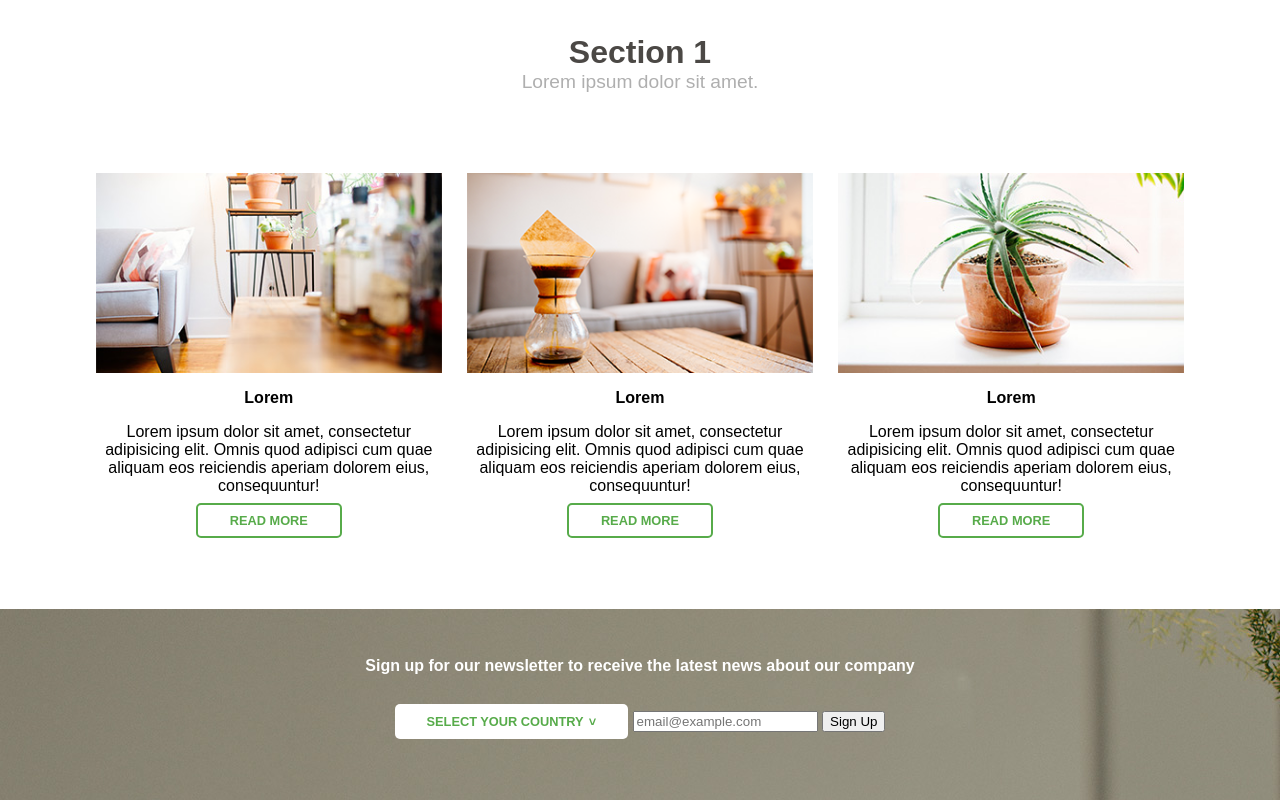
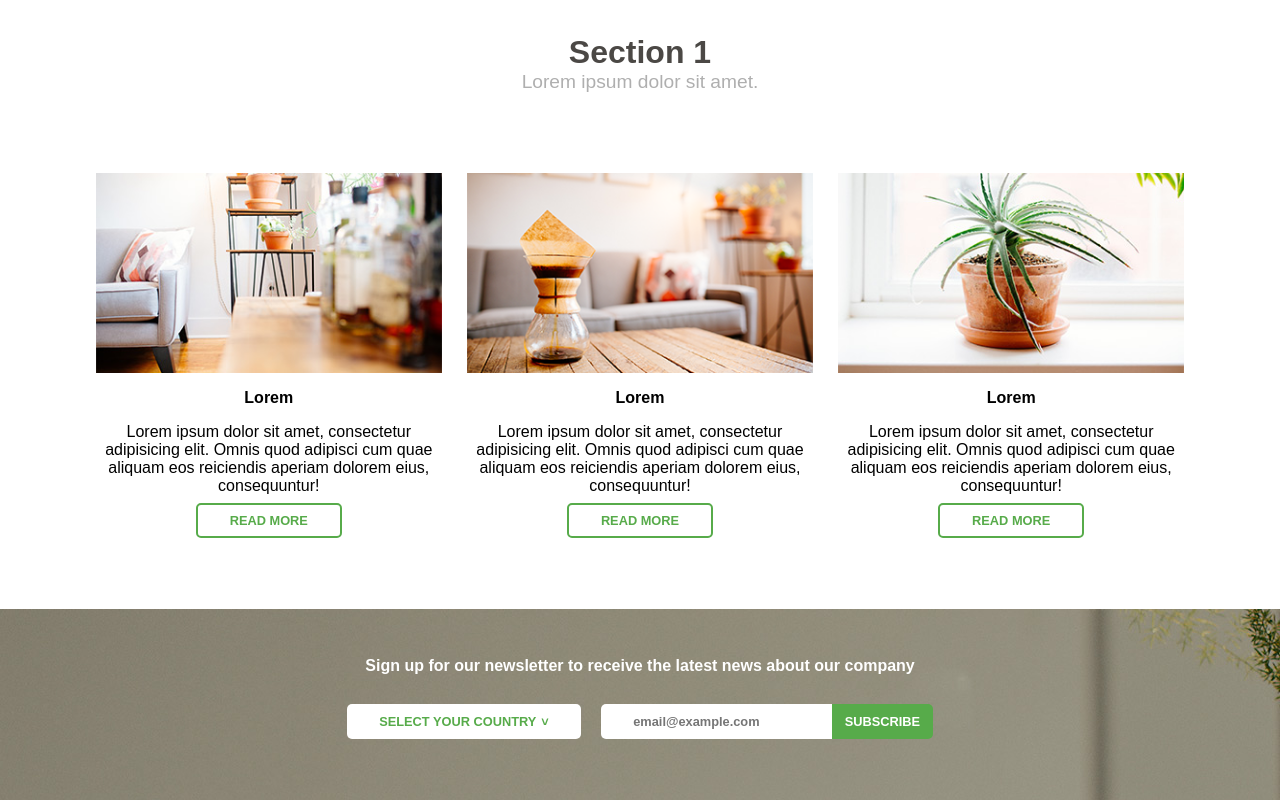
Before and after one commit to jesusoterogomez/kraftedbyus, a plain HTML site: page index.html in a window 1280 px wide. Shown: the part 966-1766 px from the top of the page. Drawn offline with Linux system fonts and the light colour scheme.

Commit message:
Added Email Input Box

```diff
--- a/index.html
+++ b/index.html
@@ -26,7 +26,7 @@
 				</div>
 
 				<div class="cta">
-					<a class="button" href="#" target="_blank">Read More</a>
+					<a class="button-borderless" href="#" target="_blank">Read More</a>
 				</div>
 			</div>
 		</header>
@@ -57,20 +57,19 @@
 					<p>Lorem ipsum dolor sit amet, consectetur adipisicing elit. Omnis quod adipisci cum quae aliquam eos reiciendis aperiam dolorem eius, consequuntur!</p>
 					<a class="button" href="#" target="_blank">Read More</a>
 				</article>
-
-
 			</section>
-
 		</main>
 	</div>
 	<footer class="site-footer">
 		<h3>Sign up for our newsletter to receive the latest news about our company</h3>
 		<div class="newsletter-signup">
-		<form action="#">
-			<button class="dropdown">Select your Country</button>
-			<input type="email" placeholder="email@example.com">
-			<input type="submit" value="Sign Up">
-		</form>
+			<form action="#">
+				<button class="dropdown">Select your Country</button>
+				<span class="email-button">
+					<input type="email" placeholder="email@example.com">
+					<button class="submit">Subscribe</button>
+				</span>
+			</form>
 
 		</div>
 	</footer>
--- a/scss/style.scss
+++ b/scss/style.scss
@@ -12,7 +12,7 @@ $color-3: #70df88; // link underline
 $color-4: #64615f; // paragraph
 $color-5: #4b4845; // title
 $color-6: #afafaf; // subtitle
-$light: #FFF;
+$light:   #FFF;
 
 // Base Theme
 $color-highlight: $color-1;
@@ -37,6 +37,7 @@ $section-title:      2em;
 $section-subtitle:   1.2em;
 $button-padding:     0.6em 2.5em;
 $button-alt-padding: 0.8em 2.5em;
+$button-size:        0.8em;
 
 // Defaults
 body{
@@ -67,14 +68,14 @@ section{
 
 .button{
 	@include transition( all 0.3s );
-	padding:0.6em 2.5em;
+	padding: $button-padding;
 	margin: 1em 0;
 	border-radius:$border-radius;
 	border:2px solid $color-highlight;
 	color:$color-highlight;
 	background: $light;
 	text-transform: uppercase;
-	font-size: .8em;
+	font-size: $button-size;
 	outline: 0;
 	font-weight: 700;
 	text-decoration: none;
@@ -83,17 +84,44 @@ section{
 	}
 }
 
+.button-borderless{
+	@extend .button;
+	border:none;
+	padding: $button-alt-padding;
+}
+
 // Dropdown (only button, without options)
 .dropdown{
-	@extend .button;
-	border:none;
-	padding: 0.8em 2.5em;
+	@extend .button-borderless;
 	&:after{
 		content:"˅";
 		display: inline;
 		position: relative;
 		margin-left: 5px;
 
+	}
+}
+
+// Input Button
+.email-button{
+	display: inline-block;
+	margin-left: 1em;
+	input, button{
+		@extend .button-borderless;
+	}
+	input{
+		text-transform: none;
+	}
+	.submit{
+		background: $color-highlight;
+		color: $light;
+		margin-left:-1em;
+		border-radius: 0 $border-radius $border-radius 0;
+		padding-left:1em;
+		padding-right:1em;
+		&:hover{
+			background: $color-highlight;
+		}
 	}
 }
 
@@ -145,10 +173,6 @@ header.site-header{
 	}
 	.cta{
 		text-align: center;
-		.button{
-			border: none;
-			padding: 0.8em 2.5em;
-		}
 	}
 }
 
@@ -177,15 +201,15 @@ header.site-header{
 
 .page-wrapper {
 	min-height: 100%;
-  /* equal to footer height */
-  margin-bottom:-($row-padding*2); //accounts for both top and bottom padding.
+    /* equal to footer height */
+    margin-bottom:-($row-padding*2); //accounts for both top and bottom padding.
 }
 .page-wrapper:after {
 	content: "";
 	display: block;
 }
 .site-footer, .page-wrapper:after {
-  padding:$row-padding 0;
+	padding:$row-padding 0;
 }
 
 // Footer
```
Also changed, not shown: css/style.css, 1 other file.
